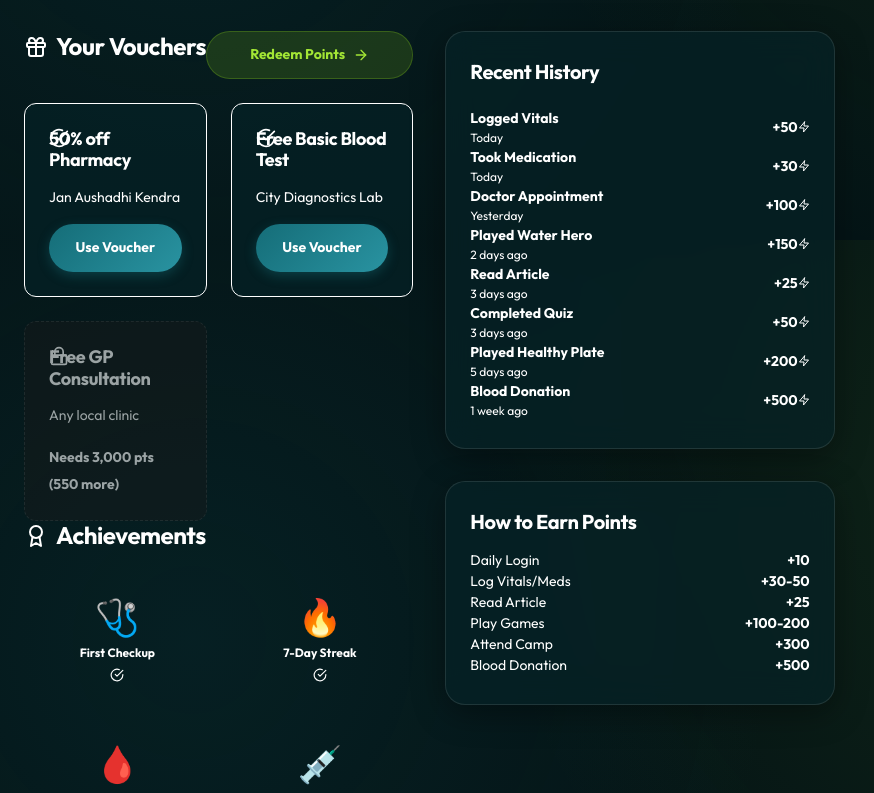
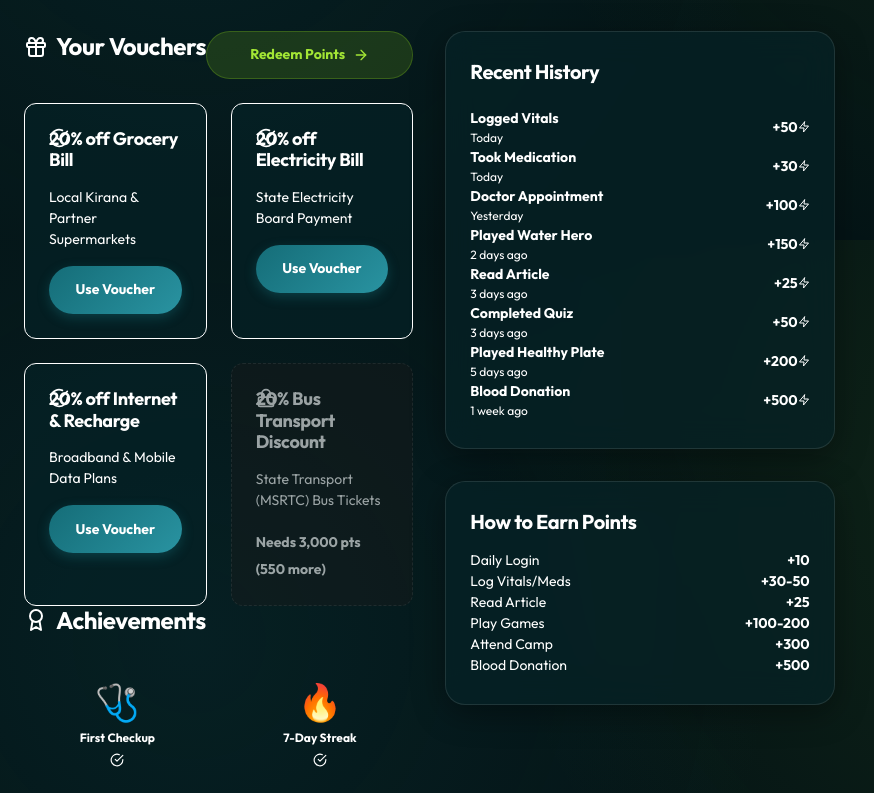
Before and after one commit to smitlad01/village-healthcare, a Next.js app: page /rewards in a window 1280 px wide. Shown: the part 560-1353 px from the top of the page, without its empty margins (0-874 px from the left). Built offline with nearby package versions, Linux system fonts and the light colour scheme.

Commit message:
Update vouchers and redeem catalog with 20% discounts on grocery, internet, electricity, and state bus transport

```diff
--- a/src/app/rewards/page.tsx
+++ b/src/app/rewards/page.tsx
@@ -62,24 +62,32 @@ export default function RewardsPage() {
             <div className="grid grid-cols-1 md:grid-cols-2 gap-6">
               <div className="voucher-card available">
                 <div className="absolute top-4 right-4 text-success"><CheckCircle size={20} /></div>
-                <h3 className="text-lg font-bold mb-2">50% off Pharmacy</h3>
-                <p className="text-sm text-text-secondary mb-4">Jan Aushadhi Kendra</p>
+                <h3 className="text-lg font-bold mb-2">20% off Grocery Bill</h3>
+                <p className="text-sm text-text-secondary mb-4">Local Kirana & Partner Supermarkets</p>
                 <div className="mt-auto">
                   <Link href="/rewards/redeem" className="btn btn-primary w-full">Use Voucher</Link>
                 </div>
               </div>
               <div className="voucher-card available">
                 <div className="absolute top-4 right-4 text-success"><CheckCircle size={20} /></div>
-                <h3 className="text-lg font-bold mb-2">Free Basic Blood Test</h3>
-                <p className="text-sm text-text-secondary mb-4">City Diagnostics Lab</p>
+                <h3 className="text-lg font-bold mb-2">20% off Electricity Bill</h3>
+                <p className="text-sm text-text-secondary mb-4">State Electricity Board Payment</p>
+                <div className="mt-auto">
+                  <Link href="/rewards/redeem" className="btn btn-primary w-full">Use Voucher</Link>
+                </div>
+              </div>
+              <div className="voucher-card available">
+                <div className="absolute top-4 right-4 text-success"><CheckCircle size={20} /></div>
+                <h3 className="text-lg font-bold mb-2">20% off Internet & Recharge</h3>
+                <p className="text-sm text-text-secondary mb-4">Broadband & Mobile Data Plans</p>
                 <div className="mt-auto">
                   <Link href="/rewards/redeem" className="btn btn-primary w-full">Use Voucher</Link>
                 </div>
               </div>
               <div className="voucher-card locked">
                 <div className="absolute top-4 right-4 text-text-secondary"><Lock size={20} /></div>
-                <h3 className="text-lg font-bold mb-2">Free GP Consultation</h3>
-                <p className="text-sm text-text-secondary mb-4">Any local clinic</p>
+                <h3 className="text-lg font-bold mb-2">20% Bus Transport Discount</h3>
+                <p className="text-sm text-text-secondary mb-4">State Transport (MSRTC) Bus Tickets</p>
                 <div className="mt-auto pt-4 border-t border-border">
                   <span className="text-sm font-bold">Needs 3,000 pts (550 more)</span>
                 </div>
```
Also changed, not shown: src/app/rewards/redeem/page.tsx (+6 -5 lines).
